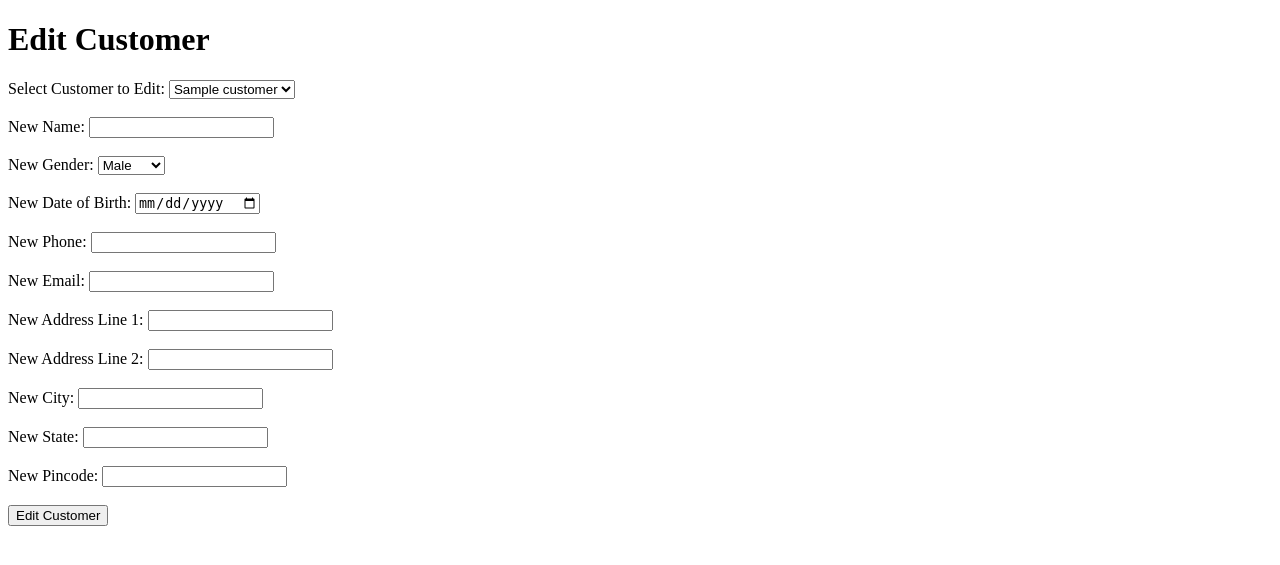
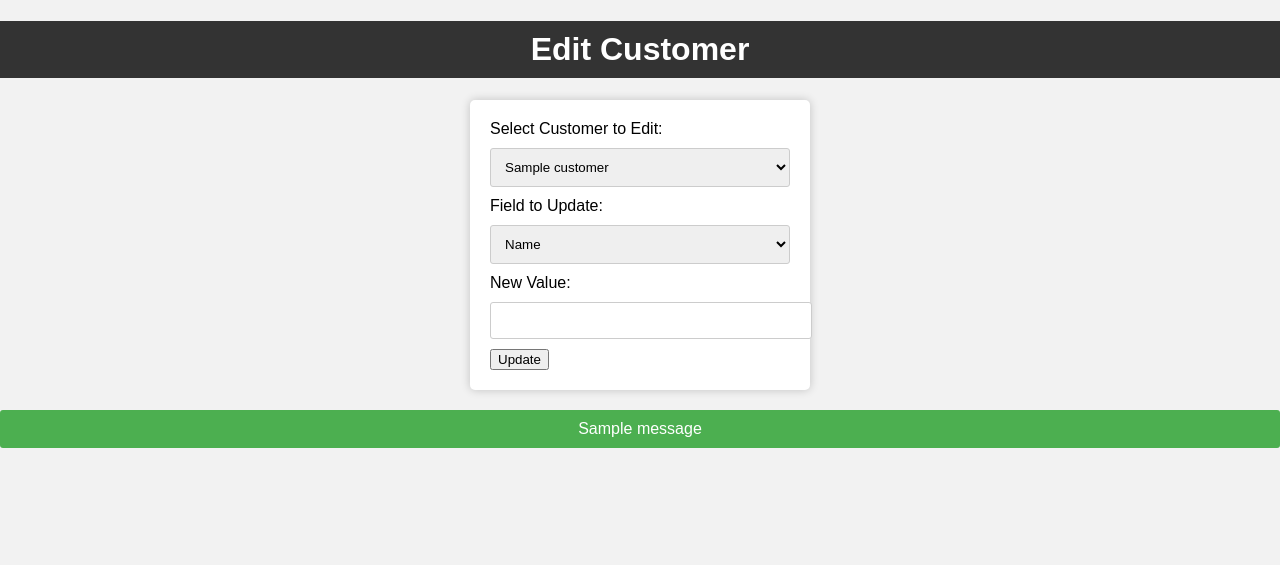
Before and after one commit to lokeshdangii/CMS, a Flask app: template templates/update/edit_customer.html in a window 1280 px wide. Shown: the top 565 px of the page. Run offline with Flask 3, Linux system fonts and the light colour scheme; the template is opened without the code that fills it: most values are stand-ins (such as "Sample title", 1, 10 or a date in 2020); one stand-in notice (Sample message) is shown.

Commit message:
html form to add update/edit data in db

```diff
--- a/templates/update/edit_customer.html
+++ b/templates/update/edit_customer.html
@@ -4,52 +4,45 @@
     <meta charset="UTF-8">
     <meta name="viewport" content="width=device-width, initial-scale=1.0">
     <title>Edit Customer</title>
+    <link rel="stylesheet" href="{{url_for('static', filename='css/update/carcolor.css')}}">
 </head>
 <body>
     <h1>Edit Customer</h1>
-    <form method="POST" action="/customer/edit">
-        <label for="c_to_edit">Select Customer to Edit:</label>
-        <select id="c_to_edit" name="c_to_edit" required>
+    <form method="POST" action="{{ url_for('edit_customer') }}">
+        <label for="customer_id">Select Customer to Edit:</label>
+        <select id="customer_id" name="customer_id" required>
             {% for customer in customers %}
             <option value="{{ customer[0] }}">{{ customer[1] }}</option>
             {% endfor %}
         </select>
-        <br><br>
-        <label for="new_c_name">New Name:</label>
-        <input type="text" id="new_c_name" name="new_c_name" required>
-        <br><br>
-        <label for="new_gender">New Gender:</label>
-        <select id="new_gender" name="new_gender" required>
-            <option value="Male">Male</option>
-            <option value="Female">Female</option>
-            <option value="Other">Other</option>
+        <br>
+
+        <label for="field_to_update">Field to Update:</label>
+        <select id="field_to_update" name="field_to_update" required>
+            <option value="C_Name">Name</option>
+            <option value="Gender">Gender</option>
+            <option value="DateOfBirth">Date of Birth</option>
+            <option value="Phone">Phone</option>
+            <option value="Email">Email</option>
+            <option value="Address1">Address Line 1</option>
+            <option value="Address2">Address Line 2</option>
+            <option value="City">City</option>
+            <option value="State">State</option>
+            <option value="PinCode">Pin Code</option>
         </select>
-        <br><br>
-        <label for="new_date_of_birth">New Date of Birth:</label>
-        <input type="date" id="new_date_of_birth" name="new_date_of_birth" required>
-        <br><br>
-        <label for="new_phone">New Phone:</label>
-        <input type="tel" id="new_phone" name="new_phone" required>
-        <br><br>
-        <label for="new_email">New Email:</label>
-        <input type="email" id="new_email" name="new_email" required>
-        <br><br>
-        <label for="new_address1">New Address Line 1:</label>
-        <input type="text" id="new_address1" name="new_address1" required>
-        <br><br>
-        <label for="new_address2">New Address Line 2:</label>
-        <input type="text" id="new_address2" name="new_address2" required>
-        <br><br>
-        <label for="new_city">New City:</label>
-        <input type="text" id="new_city" name="new_city" required>
-        <br><br>
-        <label for="new_state">New State:</label>
-        <input type="text" id="new_state" name="new_state" required>
-        <br><br>
-        <label for="new_pincode">New Pincode:</label>
-        <input type="text" id="new_pincode" name="new_pincode" required>
-        <br><br>
-        <input type="submit" value="Edit Customer">
+        <br>
+
+        <label for="updated_value">New Value:</label>
+        <input type="text" id="updated_value" name="updated_value" required>
+        <br>
+
+        <input type="submit" value="Update">
     </form>
+
+    <div class="flash-messages">
+        {% for msg in get_flashed_messages() %}
+            <div class="flash-message">{{ msg }}</div>
+        {% endfor %}
+    </div>
 </body>
 </html>
--- a/templates/update/edit_payment.html
+++ b/templates/update/edit_payment.html
@@ -4,7 +4,7 @@
     <meta charset="UTF-8">
     <meta name="viewport" content="width=device-width, initial-scale=1.0">
     <title>Edit Payment</title>
-    <link rel="stylesheet" href="{{ url_for('static', filename='css/update/edit_payment.css') }}">
+    <link rel="stylesheet" href="{{url_for('static', filename='css/update/carcolor.css')}}">
 </head>
 <body>
     <h1>Edit Payment</h1>
```
Also changed, not shown: templates/update/edit_car.html (+25 -49 lines), templates/update/edit_carvariant.html (+20 -32 lines), templates/update/edit_sale.html (+12 -2 lines), templates/update/edit_salesperson.html (+28 -35 lines).
